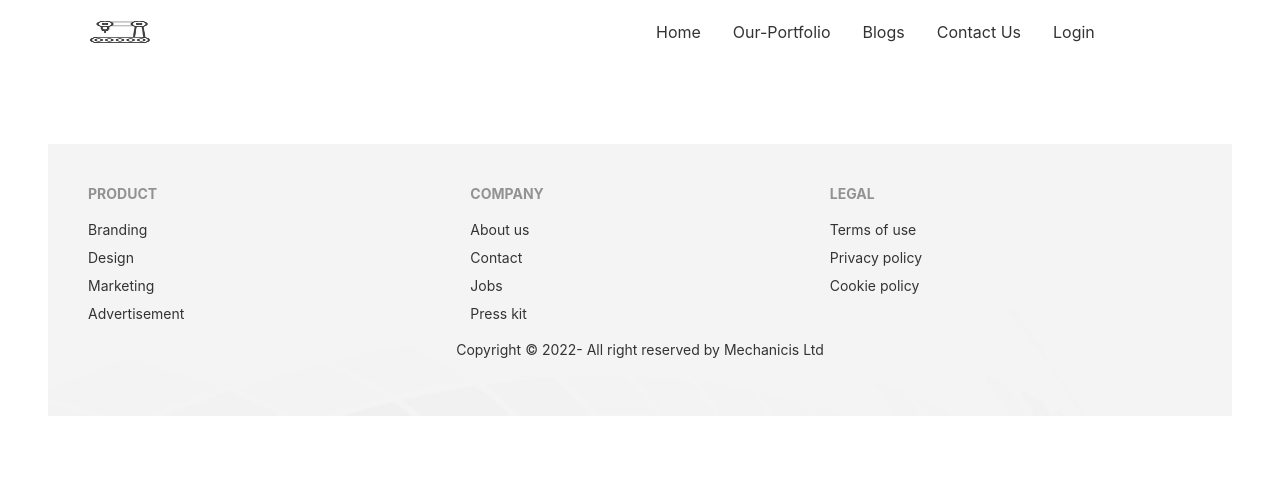
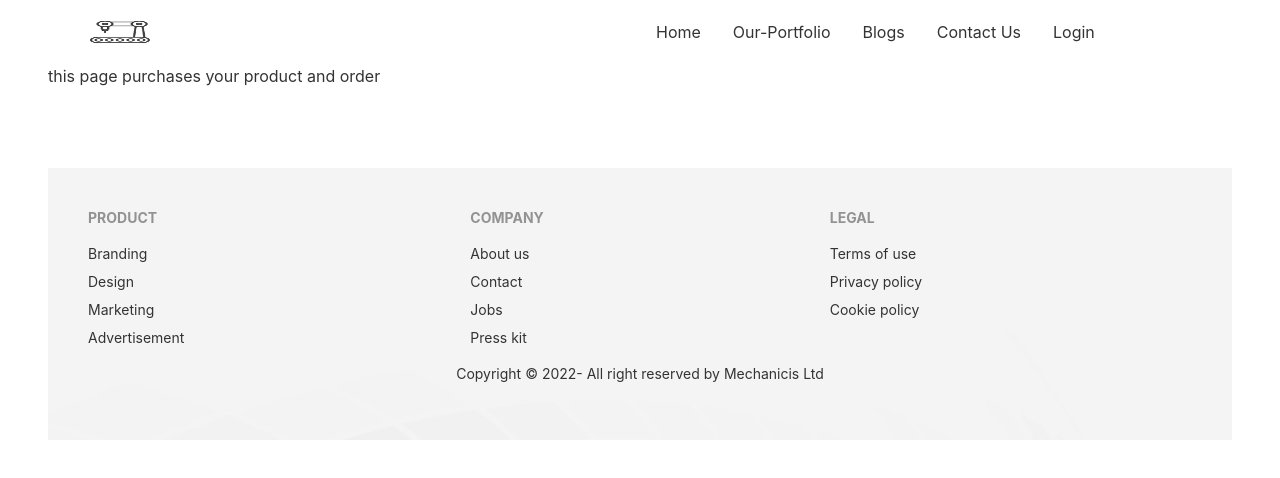
Before and after one commit to Meherab0001/-Manufacturer-website-client-side-assignment-12, a React (Create React App) app: page /purchase in a window 1280 px wide. Shown: the top 478 px of the page. Built offline with nearby package versions, Linux system fonts and the light colour scheme.

Commit message:
added home page

```diff
--- a/src/App.js
+++ b/src/App.js
@@ -2,6 +2,8 @@ import { Route, Routes } from 'react-router-dom';
 import './App.css';
 import Blog from './pages/Blogs/Blog';
 import Home from './pages/Home/Home';
+import Login from './pages/Login/Login';
+import Purchase from './pages/Purchases/Purchase';
 import Footer from './pages/SharedComponent/Footer';
 
 import Navbar from './pages/SharedComponent/Navbar';
@@ -14,6 +16,8 @@ function App() {
     <Routes>
        <Route path='/' element={<Home></Home>}></Route>
        <Route path='/blog' element={<Blog/>}/>
+       <Route path='/purchase' element={<Purchase></Purchase>}></Route>
+       <Route path='/login' element={<Login/>}/>
      </Routes>
    <Footer></Footer>
     </div>
--- a/src/pages/Home/Home.js
+++ b/src/pages/Home/Home.js
@@ -10,10 +10,8 @@ const Home = () => {
         <div className=''>
             <Banner></Banner>
             <Tools></Tools>
-
             <Reviews></Reviews>
             <BussinessSummary></BussinessSummary>
-
             <WholeSale></WholeSale>
 
 
--- a/src/pages/Home/Parts.js
+++ b/src/pages/Home/Parts.js
@@ -1,5 +1,6 @@
 import {  ShoppingCartIcon } from '@heroicons/react/solid';
 import React from 'react';
+import { Link } from 'react-router-dom';
 
 const Parts = ({parts}) => {
     const {img,name,description,quantity,price}=parts
@@ -13,7 +14,7 @@ const Parts = ({parts}) => {
                     <p>Available Quaintity:{quantity}</p>
                     <p>Price:${price} per unit</p>
                     <div class="card-actions justify-center">
-                        <button class="btn btn-primary"><ShoppingCartIcon className='w-12 h-10'></ShoppingCartIcon>purchase Now</button>
+                       <Link to='/purchase'> <button class="btn btn-primary"><ShoppingCartIcon className='w-12 h-10'></ShoppingCartIcon>purchase Now</button></Link>
                     </div>
                 </div>
             </div>
--- /dev/null
+++ b/src/pages/Purchases/Purchase.js
@@ -0,0 +1,11 @@
+import React from 'react';
+
+const Purchase = () => {
+    return (
+        <div>
+            <h1>this page purchases your product and order </h1>
+        </div>
+    );
+};
+
+export default Purchase;
```
